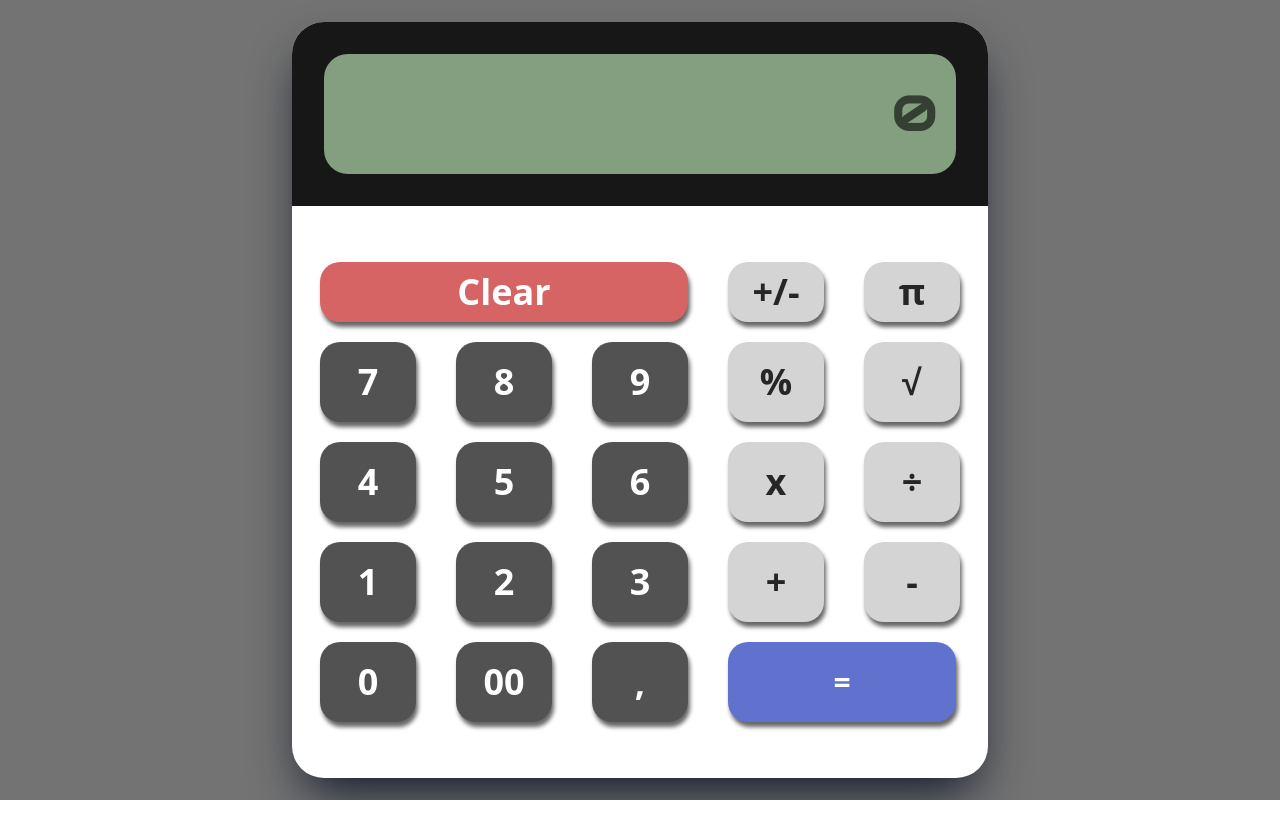
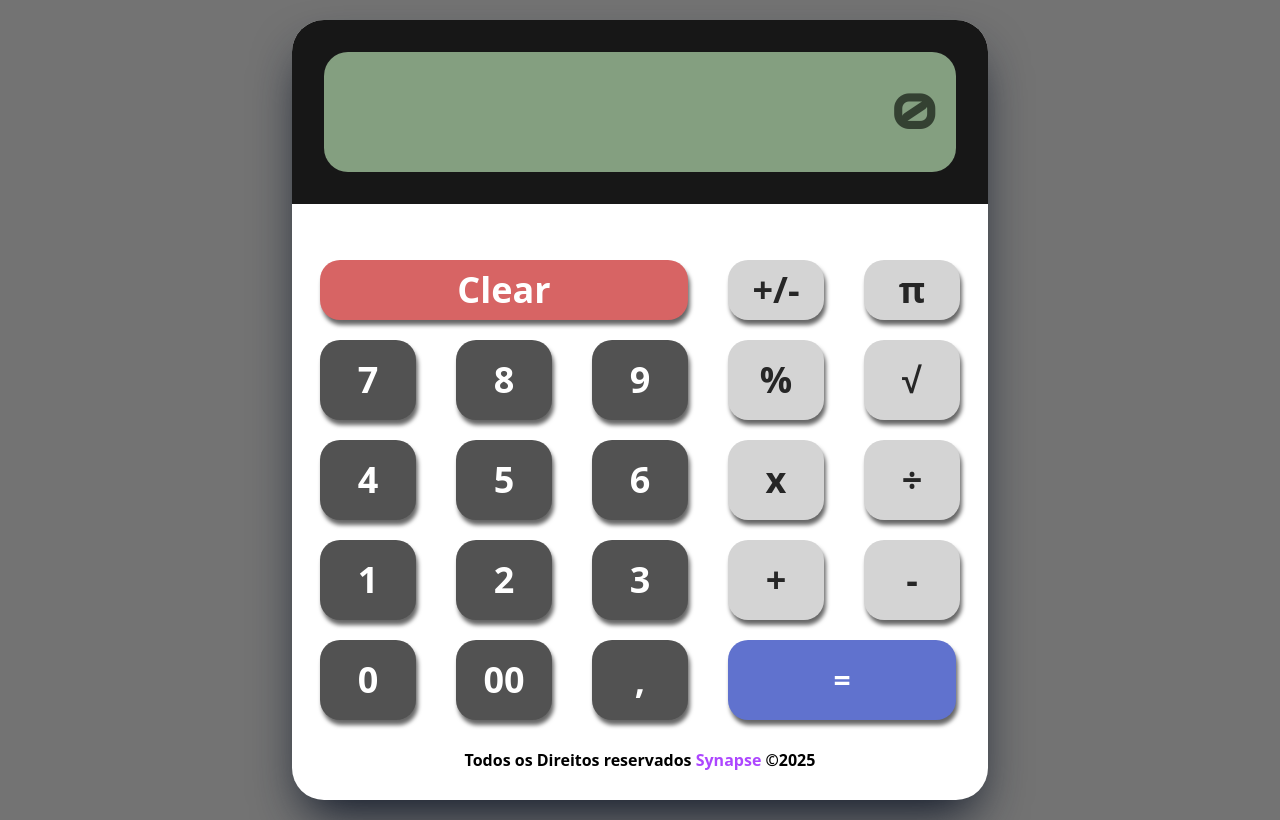
Before and after one commit to syinapse/calculadora, a React (Vite) app: page / in a window 1280 px wide. Built offline with nearby package versions, Linux system fonts and the light colour scheme.

Commit message:
docs: atualização no readme e deploy na vercel

```diff
--- a/src/components/Calculadora.jsx
+++ b/src/components/Calculadora.jsx
@@ -24,7 +24,7 @@ function Calculadora() {
   function onCalculate() {
     if (!operator) return;
 
-    const num = number.slice(1)
+    const num = number.slice(1);
     let result = 0;
     switch (operator) {
       case "+":
@@ -141,6 +141,9 @@ function Calculadora() {
             </Div>
           </div>
         </div>
+      <footer className="text-black font-bold text-[16px] text-center">
+        <h6>Todos os Direitos reservados <span className="text-purple-500">Synapse</span> &copy;2025</h6>
+      </footer>
       </div>
     </article>
   );
```
Also changed, not shown: 1 other file (tests, documents, lock files or other folders).
